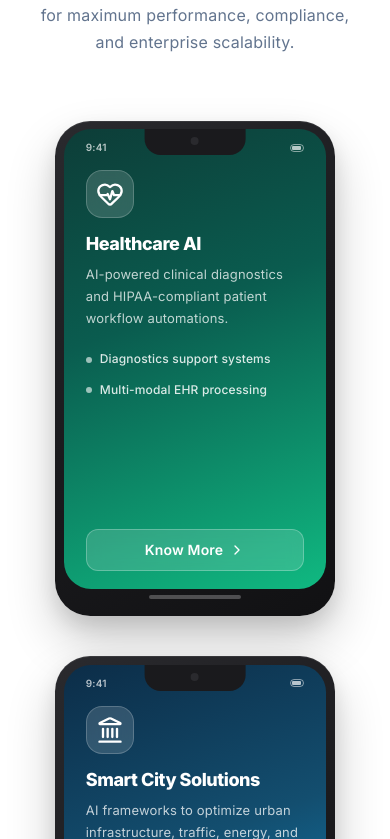
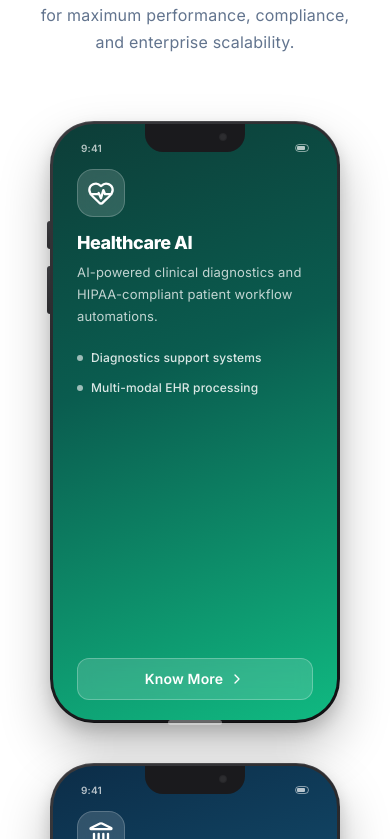
Before and after one commit to mikeyadav10042006-afk/quant-web-, a React (Vite) app: page / in a window 390 px wide. Shown: the part 2725-3564 px from the top of the page. Built offline with nearby package versions, Linux system fonts and the light colour scheme; no server answers.

Commit message:
fix: exact iPhone 15 Pro dimensions for phone mockups

```diff
--- a/src/index.css
+++ b/src/index.css
@@ -590,11 +590,14 @@ spline-viewer::part(canvas) {
 }
 
 /* ════════════════════════════════════════════════════════════
-   Phone Mockup — Services Section
+   Phone Mockup — iPhone 15 Pro Exact Proportions
+   Body: 70.6mm × 146.6mm (1:2.077 ratio)
+   Bezel: ~2mm, Corner radius: ~12mm
+   Dynamic Island: ~30mm × 8mm pill
    ════════════════════════════════════════════════════════════ */
 
 .phone-mockup {
-  width: 260px;
+  width: 270px;
   transition: transform 0.5s cubic-bezier(0.22, 1, 0.36, 1);
 }
 .phone-mockup:hover {
@@ -603,52 +606,77 @@ spline-viewer::part(canvas) {
 
 .phone-frame {
   position: relative;
-  width: 100%;
-  border-radius: 2.2rem;
-  padding: 0.55rem;
-  background: linear-gradient(145deg, #2a2a2e 0%, #1a1a1d 50%, #111113 100%);
+  width: 270px;
+  height: 561px;
+  border-radius: 44px;
+  padding: 3px;
+  background: linear-gradient(145deg, #3a3a3e 0%, #2a2a2d 30%, #1c1c1f 70%, #111113 100%);
   box-shadow:
-    0 25px 50px rgba(0, 0, 0, 0.2),
-    0 10px 20px rgba(0, 0, 0, 0.1),
-    inset 0 1px 0 rgba(255, 255, 255, 0.08);
+    0 25px 50px rgba(0, 0, 0, 0.25),
+    0 8px 16px rgba(0, 0, 0, 0.15),
+    inset 0 1px 0 rgba(255, 255, 255, 0.1),
+    inset 0 -1px 0 rgba(0, 0, 0, 0.3);
 }
 .phone-mockup:hover .phone-frame {
   box-shadow:
-    0 30px 60px rgba(0, 0, 0, 0.25),
-    0 15px 30px rgba(0, 0, 0, 0.12),
-    0 0 40px rgba(16, 185, 129, 0.08),
-    inset 0 1px 0 rgba(255, 255, 255, 0.08);
+    0 30px 60px rgba(0, 0, 0, 0.3),
+    0 15px 30px rgba(0, 0, 0, 0.15),
+    0 0 40px rgba(16, 185, 129, 0.1),
+    inset 0 1px 0 rgba(255, 255, 255, 0.1),
+    inset 0 -1px 0 rgba(0, 0, 0, 0.3);
+}
+
+/* Side buttons — volume + action */
+.phone-frame::before {
+  content: '';
+  position: absolute;
+  left: -3px;
+  top: 100px;
+  width: 3px;
+  height: 28px;
+  background: linear-gradient(180deg, #3a3a3e, #2a2a2d);
+  border-radius: 3px 0 0 3px;
+}
+.phone-frame::after {
+  content: '';
+  position: absolute;
+  left: -3px;
+  top: 145px;
+  width: 3px;
+  height: 48px;
+  background: linear-gradient(180deg, #3a3a3e, #2a2a2d);
+  border-radius: 3px 0 0 3px;
 }
 
 .phone-notch {
   position: absolute;
-  top: 0.55rem;
+  top: 3px;
   left: 50%;
   transform: translateX(-50%);
-  width: 36%;
-  height: 26px;
+  width: 100px;
+  height: 28px;
   background: #1a1a1d;
-  border-radius: 0 0 1rem 1rem;
+  border-radius: 0 0 18px 18px;
   z-index: 10;
 }
 .phone-notch::after {
   content: '';
   position: absolute;
-  top: 8px;
-  left: 50%;
-  transform: translateX(-50%);
+  top: 9px;
+  right: 18px;
   width: 8px;
   height: 8px;
   border-radius: 50%;
-  background: #2a2a2e;
+  background: radial-gradient(circle, #2d2d30 40%, #1a1a1d 100%);
 }
 
 .phone-screen {
-  border-radius: 1.7rem;
+  width: 100%;
+  height: 100%;
+  border-radius: 41px;
   overflow: hidden;
   display: flex;
   flex-direction: column;
-  min-height: 440px;
   position: relative;
 }
 
@@ -656,7 +684,7 @@ spline-viewer::part(canvas) {
   display: flex;
   justify-content: space-between;
   align-items: center;
-  padding: 10px 22px 6px;
+  padding: 16px 28px 8px;
   z-index: 5;
 }
 
@@ -664,22 +692,24 @@ spline-viewer::part(canvas) {
   flex: 1;
   display: flex;
   flex-direction: column;
-  padding: 8px 22px 18px;
+  padding: 4px 24px 20px;
 }
 
 .phone-home-bar {
-  width: 35%;
-  height: 4px;
-  background: rgba(255, 255, 255, 0.25);
+  width: 54px;
+  height: 5px;
+  background: rgba(255, 255, 255, 0.35);
   border-radius: 100px;
-  margin: 6px auto 8px;
+  margin: 0 auto 8px;
+  flex-shrink: 0;
 }
 
 @media (max-width: 768px) {
   .phone-mockup {
-    width: 280px;
+    width: 290px;
   }
-  .phone-screen {
-    min-height: 460px;
+  .phone-frame {
+    width: 290px;
+    height: 602px;
   }
 }
```
